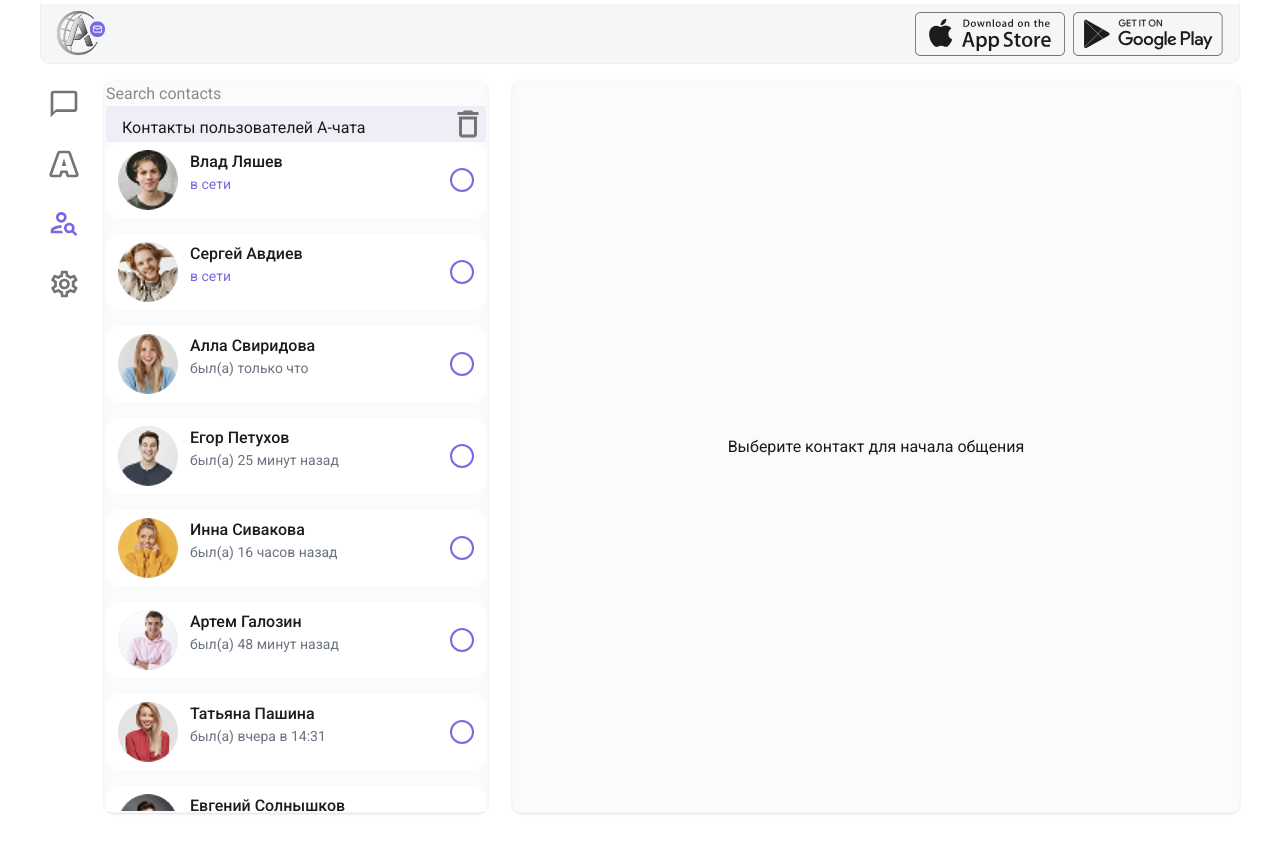
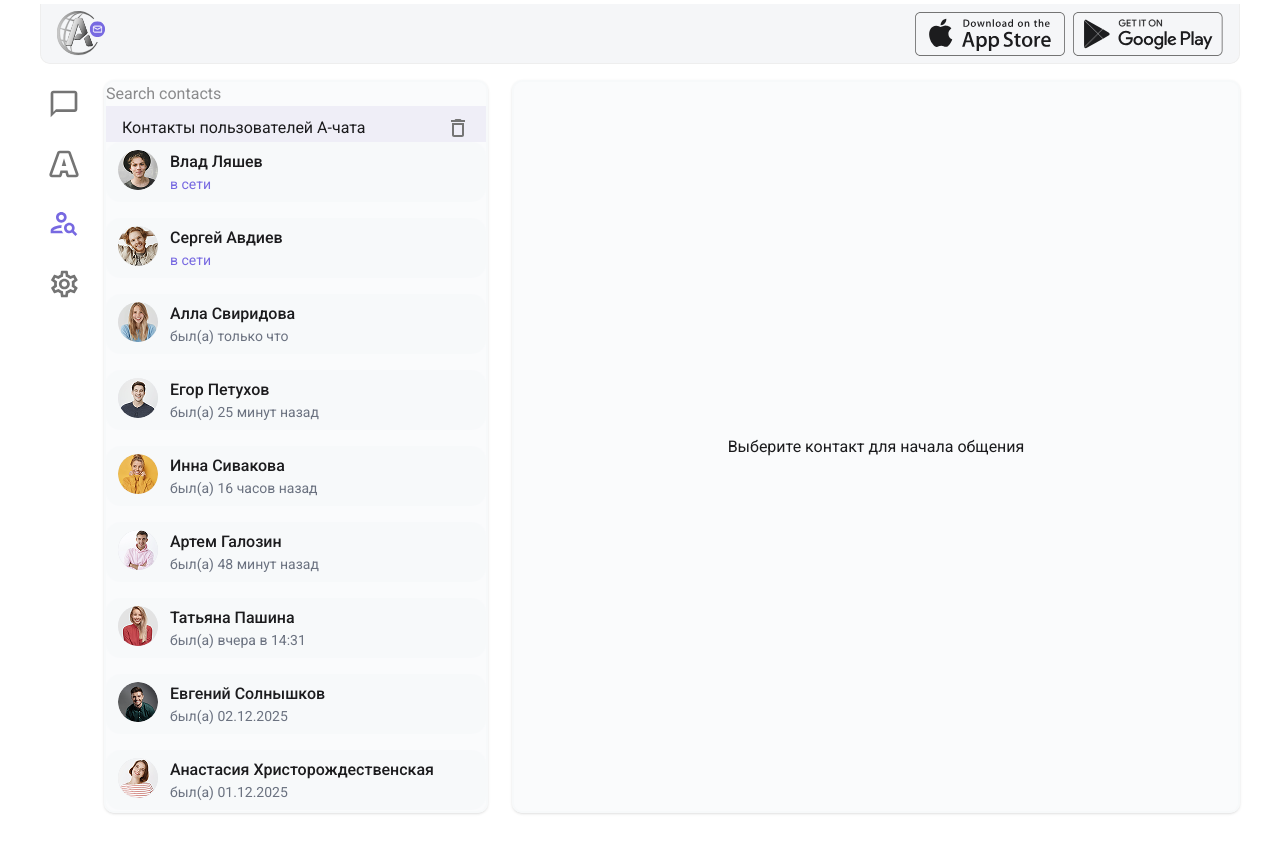
Before and after one commit to Fixer201/chat-frontend-4, a Next.js app: page /contacts in a window 1280 px wide. Shown: the top 852 px of the page. Built offline with nearby package versions, Linux system fonts and the light colour scheme.

Commit message:
updateContatsList

```diff
--- a/src/app/(private)/contacts/page.tsx
+++ b/src/app/(private)/contacts/page.tsx
@@ -1,3 +1,4 @@
+import EmptyChatState from "@modules/chat-room/components/EmptyChatState";
 import ContactRoom from "@modules/contacts/components/ContactRoom";
 import ContactsList from "@modules/contacts/components/ContactsList";
 
@@ -17,7 +18,7 @@ export default function ContactsPage() {
       {/* Правая колонка - пустой state (скрыт на mobile) */}
       <div className="hidden h-11/12 flex-1 md:block ">
           {/* <EmptyChatState /> по умолчанию когда чат не выбран. ContactRoom отображается при передаче uid контакта */}
-            <ContactRoom uid={null}/>
+            <ContactRoom />
       </div>
     </div>
 
--- a/src/modules/contacts/components/ContactHeader.tsx
+++ b/src/modules/contacts/components/ContactHeader.tsx
@@ -1,6 +1,13 @@
-import Image from 'next/image'
+import Image from 'next/image';
+import { useSelector } from 'react-redux';
+import { RootState } from '../../../redux/store';
 
 export default function ContactHeader() {
+
+  const uid = useSelector(
+        (state: RootState) => state.SelectedContact.uid,
+    );
+
     return (
         <section className="border-b px-4 py-2 bg-primary-background rounded-t-md border-border">
             <div className="flex items-center justify-between">
--- a/src/modules/contacts/components/ContactRoom.tsx
+++ b/src/modules/contacts/components/ContactRoom.tsx
@@ -1,14 +1,17 @@
+'use client';
+
 import MessageComposer from '@modules/message-composer/components/MessageComposer'
 import ContactHeader from './ContactHeader'
 import MessagesList from '@modules/chat-room/components/MessagesList'
 import EmptyContactsState from './EmptyContactsState'
+import { useSelector } from 'react-redux'
+import { RootState } from '../../../redux/store'
 
-export default function ContactRoom({
-    // просп uid контакта, если его нет, то есть контакт не выбран то отображается EmptyContactsState
-    uid,
-}: {
-    uid: string | null
-}) {
+export default function ContactRoom() {
+    const uid = useSelector(
+        (state: RootState) => state.SelectedContact.uid,
+    )
+
     return uid ? (
         <div className="flex h-full flex-col rounded-md bg-gray-light">
             <ContactHeader />
--- a/src/modules/contacts/components/ContactsList.tsx
+++ b/src/modules/contacts/components/ContactsList.tsx
@@ -1,4 +1,4 @@
-'use client'
+'use client';
 
 import { Avatar } from '../../../shared/ui/avatar/Avatar'
 import ContactsSearch from './ContactsSearch'
@@ -8,6 +8,7 @@ import { useDispatch, useSelector } from 'react-redux'
 //import { CardItem } from "./cardItem";
 import { ContactsListDB } from './ContactsDB'
 import Image from 'next/image'
+import { setSelectedContact } from '@redux/slices/selectedContactSlice'
 
 
 type ListProps = {
@@ -20,7 +21,7 @@ type ListProps = {
 
 export default function ContactsList() {
 
-
+ const dispatch = useDispatch();
 
   //функция вычисления времени в сети
   function ContactStatusWeb(is_online: boolean, was_online_at: number): string {
@@ -63,17 +64,17 @@ export default function ContactsList() {
       <ContactsSearch />
       {/* <div className="w-full custom-scroll overflow-hidden hover:overflow-auto"> */}
 
-      <div className="w-full h-9 flex justify-between gap-1  bg-[#EFEEF7]">
+      <div className="w-full h-9 flex justify-between gap-1  bg-[#EFEEF7] pl-4 pt-2.5 pr-4 pb-2.5">
         {' '}
-        <span className="pl-4 pt-2.5 pr-4 pb-2.5">
+        <p>
           Контакты пользователей А-чата
-        </span>
+        </p>
         <Image
           src="/images/contacts/MainIconsWeb.svg"
           alt="MainIconsWeb"
           width={24}
           height={24}
-          style={{ width: 'auto', height: 'auto' }}
+          style={{ width: '24px', height: '24px' }}
         />
       </div>
 
@@ -91,9 +92,9 @@ export default function ContactsList() {
               ' ' +
               elem.last_name
             }
-            mode="select-contact"
+            mode="contact"
             isOnline={elem.is_online}
-            statusText={ContactStatusWeb(elem.is_online, elem.was_online_at)}
+            statusText={ContactStatusWeb(elem.is_online, elem.was_online_at)} onClick={() => dispatch(setSelectedContact(elem.uid))}
           />
         ))}
       </div>
--- /dev/null
+++ b/src/redux/slices/selectedContactSlice.ts
@@ -0,0 +1,18 @@
+import { createSlice, PayloadAction } from '@reduxjs/toolkit';
+interface SelectedContactState {
+  uid: string | null;
+}
+const initialState: SelectedContactState = {
+  uid: null,
+};
+const selectedContactSlice = createSlice({
+  name: 'selectedContact',
+  initialState,
+  reducers: {
+    setSelectedContact: (state, action: PayloadAction<string | null>) => {
+      state.uid = action.payload;
+    },
+  },
+});
+export const { setSelectedContact } = selectedContactSlice.actions;
+export default selectedContactSlice.reducer;
--- a/src/redux/store.ts
+++ b/src/redux/store.ts
@@ -1,8 +1,9 @@
-import { configureStore } from '@reduxjs/toolkit';
-import userReducer from './slices/userSlice';
-import chatsReducer from './slices/chatsSlice';
-import contactsReducer from './slices/contactsSlice';
-import uiReducer from './slices/uiSlice';
+import { configureStore } from '@reduxjs/toolkit'
+import userReducer from './slices/userSlice'
+import chatsReducer from './slices/chatsSlice'
+import contactsReducer from './slices/contactsSlice'
+import uiReducer from './slices/uiSlice'
+import selectedContactReducer from './slices/selectedContactSlice'
 
 export const store = configureStore({
     reducer: {
@@ -10,7 +11,8 @@ export const store = configureStore({
         chats: chatsReducer,
         contacts: contactsReducer,
         ui: uiReducer,
+        SelectedContact: selectedContactReducer,
     },
-});
-export type RootState = ReturnType<typeof store.getState>;
-export type AppDispatch = typeof store.dispatch;
+})
+export type RootState = ReturnType<typeof store.getState>
+export type AppDispatch = typeof store.dispatch
--- a/src/shared/ui/avatar/Avatar.tsx
+++ b/src/shared/ui/avatar/Avatar.tsx
@@ -24,7 +24,7 @@ export interface AvatarProps extends HTMLAttributes<HTMLDivElement> {
 const rowBaseClasses = "flex gap-3 px-3 py-2 rounded-xl transition-colors duration-200 select-none cursor-pointer";
 
 const modeClasses: Record<AvatarMode, string> = {
-  contact: "bg-white hover:bg-[#EFEEF7]",
+  contact: "bg-gray-light hover:bg-[#EFEEF7] active:bg-[#615AA3]/60",
   "select-contact": "bg-white",
   chat: "bg-white hover:bg-[#EFEEF7]",
 };
@@ -79,7 +79,7 @@ export const Avatar = forwardRef<HTMLDivElement, AvatarProps>(
             className="object-cover"
           />
         </div>
-        <div className="flex-1 min-w-0">
+        <div className="flex-1 min-w-0 overflow-hidden">
           <div className="min-w-0 flex flex-col ">
             <p
               className={cn(
```
Also changed, not shown: public/images/contacts/Profilephoto10.png (added). Lines whose indentation alone changed are shown as unchanged.
